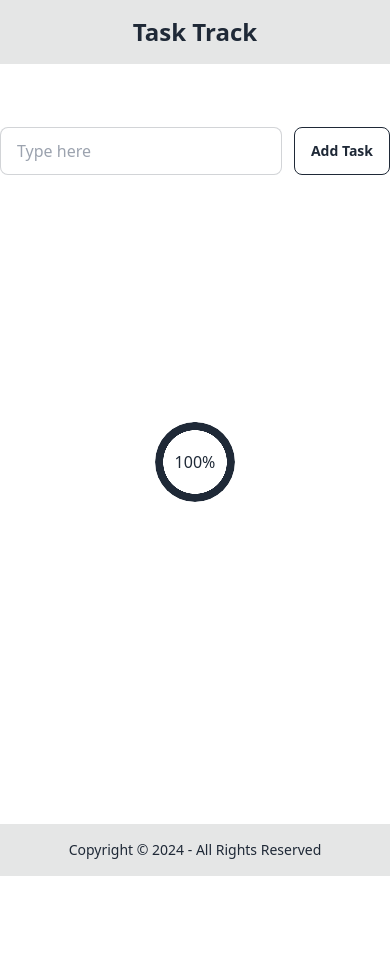
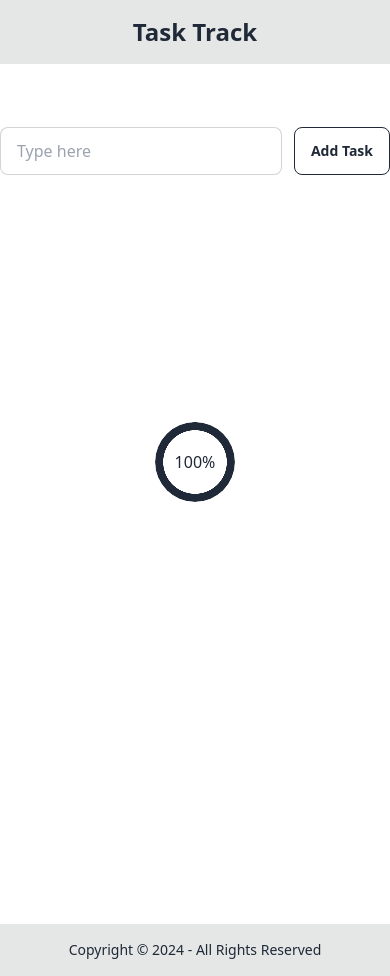
Before and after one commit to Farothtc/todo-next, a Next.js app: page / in a window 390 px wide. Before the commit the page ends 908 px from the top, so only its background shows below. Built offline with nearby package versions, Linux system fonts and the light colour scheme.

Commit message:
General responsivness added

```diff
--- a/src/app/globals.css
+++ b/src/app/globals.css
@@ -2,8 +2,29 @@
 @tailwind components;
 @tailwind utilities;
 
+html,
+body {
+  height: 100%;
+  margin: 0;
+}
+
+body {
+  display: flex;
+  flex-direction: column;
+  max-height: 100vh;
+}
+
+main {
+  flex-grow: 1;
+}
+
 .main-all {
-  height: 90vh;
+  padding-bottom: 1rem;
+}
+
+.footer {
+  position: relative;
+  margin-top: 0;
 }
 
 .text-wrapper {
@@ -11,7 +32,45 @@
 }
 
 .new-task {
-  top: 25%;
+  margin-top: 10%;
+}
+
+.greet-lonely {
+  position: relative;
+  margin-top: 15%;
+}
+
+@media (min-width: 1201px) and (max-width: 1400px) {
+  .new-task {
+    margin-top: 15%;
+  }
+}
+
+@media (min-width: 768px) and (max-width: 1200px) {
+  .new-task {
+    margin-top: 20%;
+  }
+  .greet-lonely {
+    margin-top: 20%;
+  }
+}
+
+@media (min-width: 576px) and (max-width: 768px) {
+  .new-task {
+    margin-top: 25%;
+  }
+  .greet-lonely {
+    margin-top: 25%;
+  }
+}
+
+@media (min-width: 320px) and (max-width: 576px) {
+  .new-task {
+    margin-top: 40%;
+  }
+  .greet-lonely {
+    margin-top: 45%;
+  }
 }
 
 .card {
```
